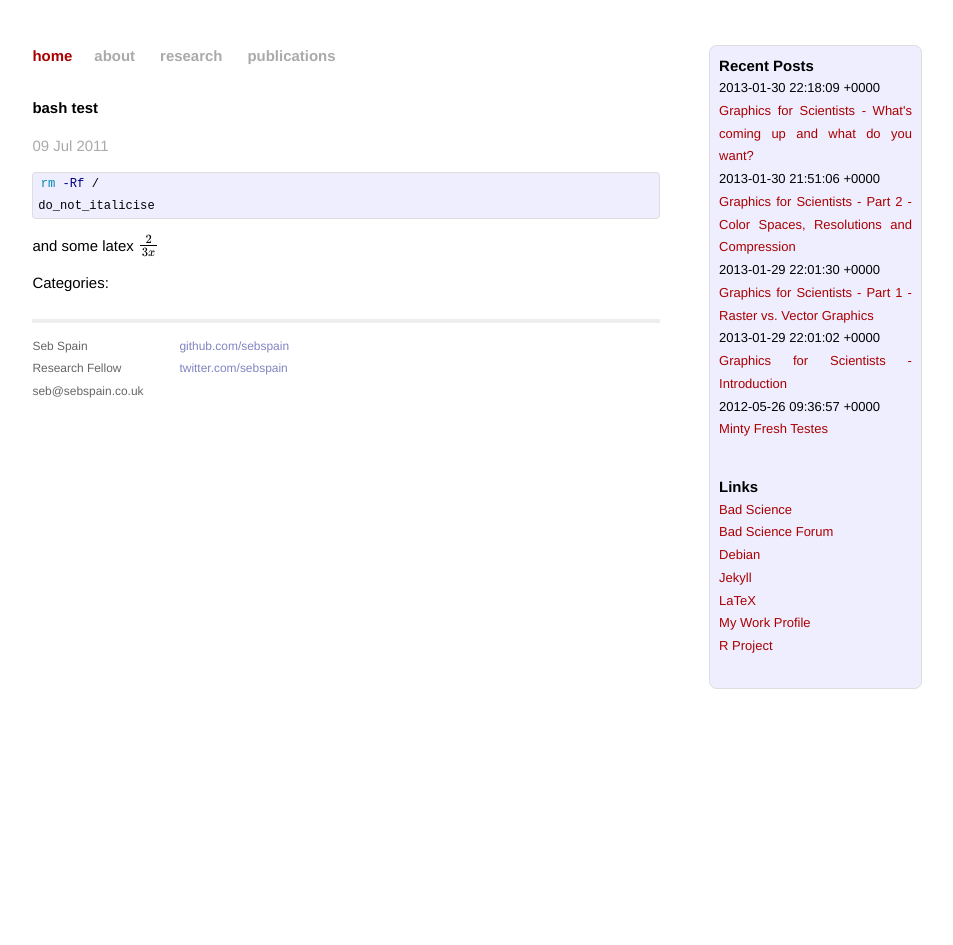
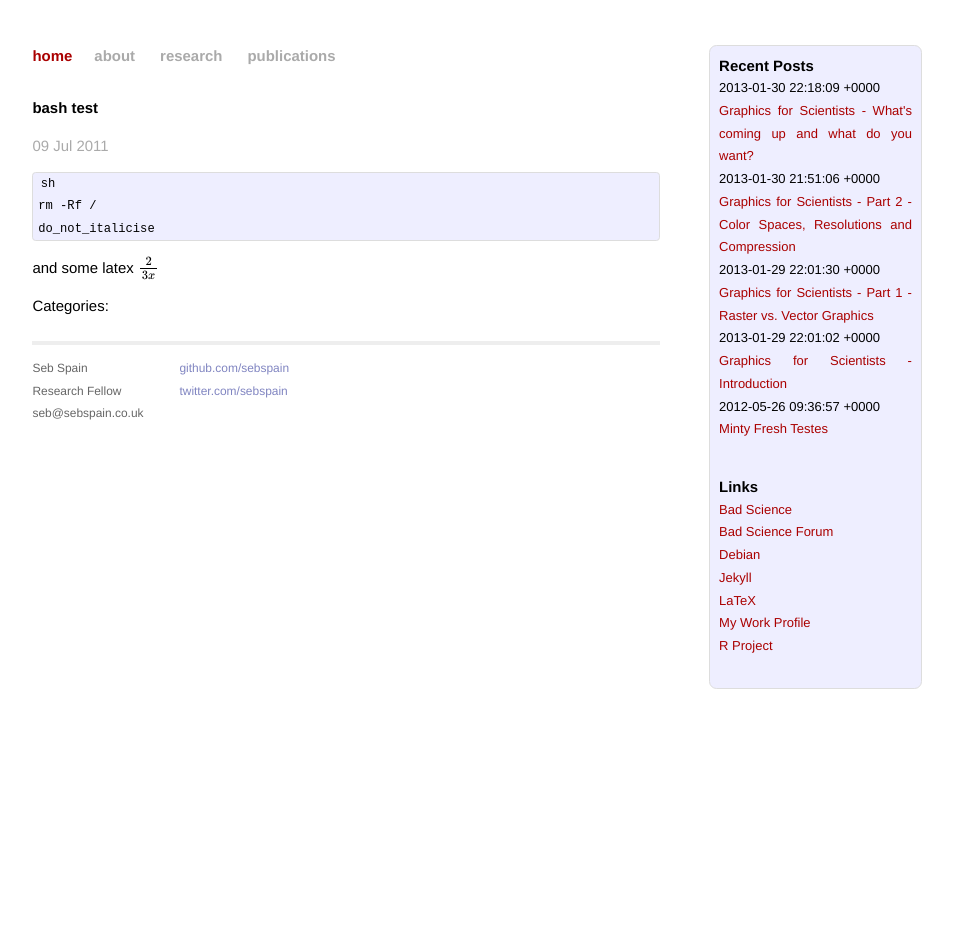
Before and after one commit to sebspain/sebspain.github.io, a Jekyll site: the page built from _posts/2011-07-09-bash-test.md, in a window 1280 px wide. Shown: the whole page, without its empty margins (189-1142 px from the left). Built offline with Jekyll 4.4.1, drawn with Linux system fonts in a browser that asks for light colours; Markdown is read by kramdown in place of the engine named in the settings; formulas are drawn with MathJax 3.

Commit message:
edit test bash

````diff
--- a/_posts/2011-07-09-bash-test.md
+++ b/_posts/2011-07-09-bash-test.md
@@ -2,10 +2,10 @@
 layout: post
 title: bash test
 ---
-```sh
-rm -Rf /
-do_not_italicise
-```
+	sh
+	rm -Rf /
+	do_not_italicise
+
 and some latex
 $$
 \frac{2}{3x}
````
